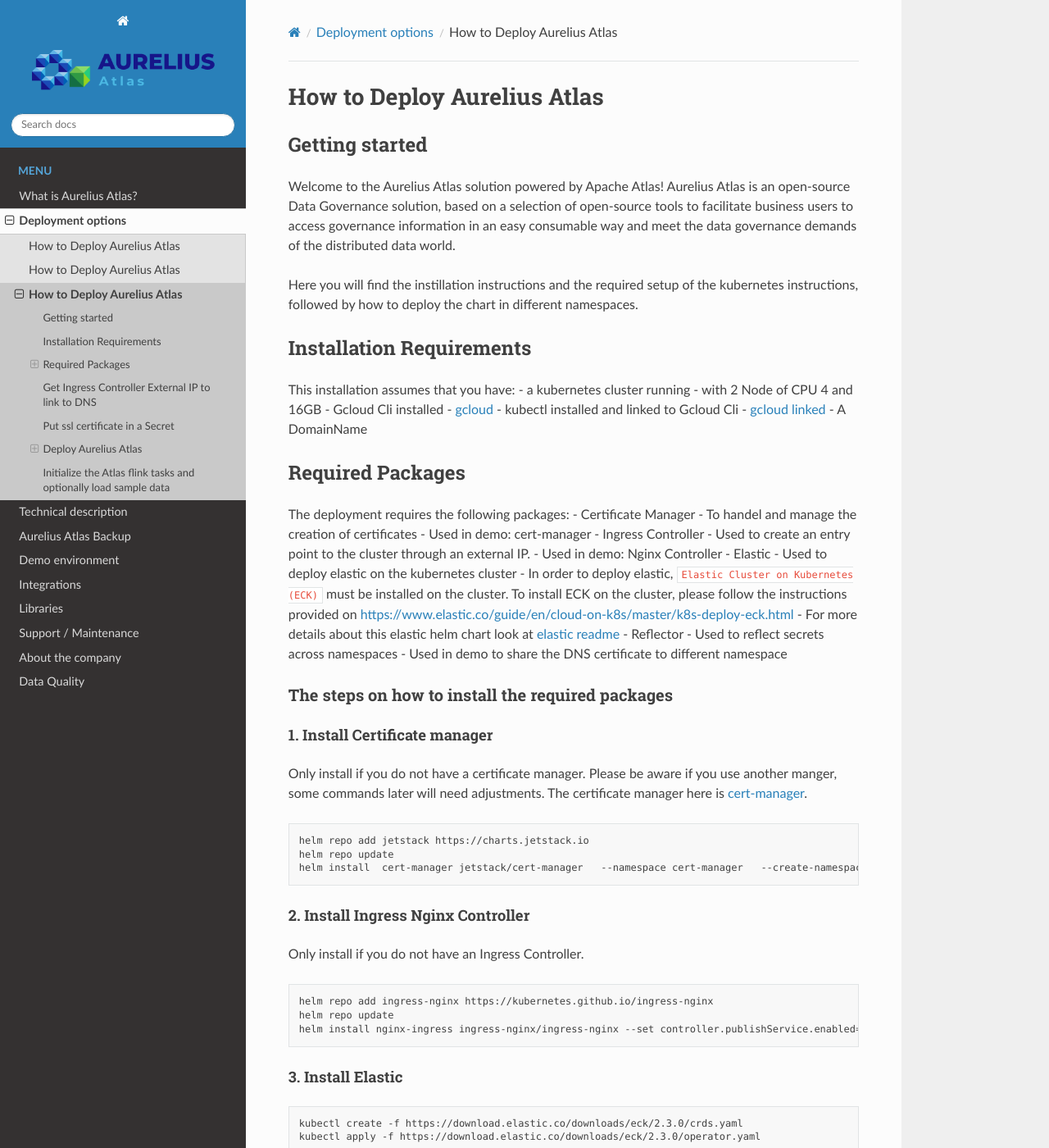
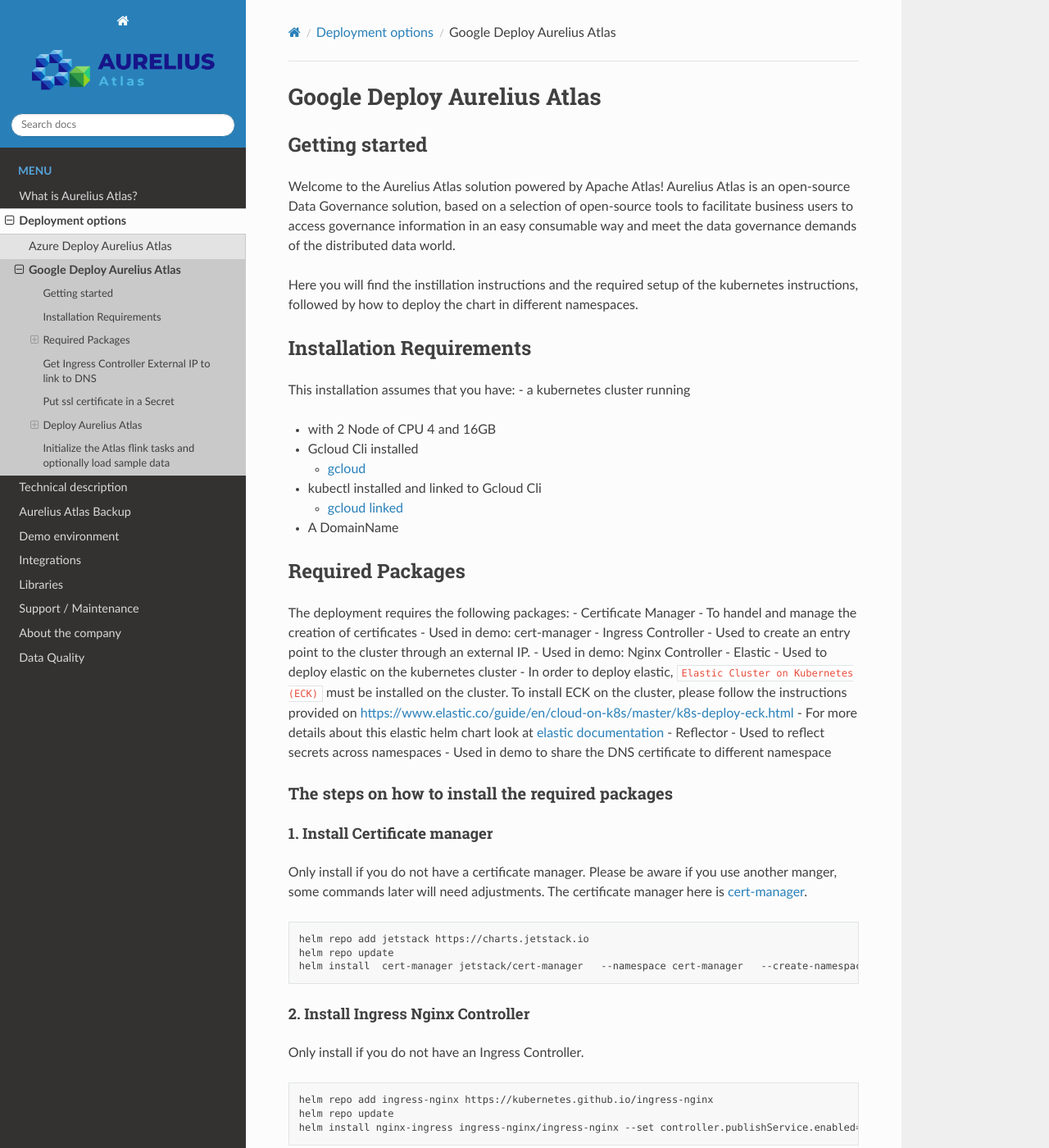
Before and after one commit to aureliusenterprise/doc_technical_manual, a Sphinx documentation site: the page built from DOc/docs/source/Options/Deployment/helm_google_deployment.rst, in a window 1280 px wide and 1400 px high. Shown: the whole window at 82% size. Built offline with Sphinx 7.4.7 and the Read the Docs theme 2.0.0, drawn with Linux system fonts in a browser that asks for light colours; pages that are not in the unit, such as notebooks, are missing from menus.

Commit message:
fixed reference

```diff
--- a/DOc/docs/source/Options/Deployment/helm_google_deployment.rst
+++ b/DOc/docs/source/Options/Deployment/helm_google_deployment.rst
@@ -1,5 +1,6 @@
-How to Deploy Aurelius Atlas
+Google Deploy Aurelius Atlas
 ============================
+.. _google-deployment:
 
 Getting started
 ---------------
@@ -18,10 +19,17 @@
 -------------------------
 
 This installation assumes that you have: - a kubernetes cluster running
-- with 2 Node of CPU 4 and 16GB - Gcloud Cli installed -
-`gcloud <https://cloud.google.com/sdk/docs/install#deb>`__ - kubectl
-installed and linked to Gcloud Cli - `gcloud
-linked <https://cloud.google.com/kubernetes-engine/docs/how-to/cluster-access-for-kubectl#gcloud>`__
+
+- with 2 Node of CPU 4 and 16GB
+
+- Gcloud Cli installed
+
+  - `gcloud <https://cloud.google.com/sdk/docs/install#deb>`__
+
+- kubectl installed and linked to Gcloud Cli
+
+  - `gcloud linked <https://cloud.google.com/kubernetes-engine/docs/how-to/cluster-access-for-kubectl#gcloud>`__
+
 - A DomainName
 
 Required Packages
@@ -37,7 +45,7 @@
 the instructions provided on
 https://www.elastic.co/guide/en/cloud-on-k8s/master/k8s-deploy-eck.html
 - For more details about this elastic helm chart look at `elastic
-readme <./charts/elastic/README.md>`__ - Reflector - Used to reflect
+documentation <./charts/elastic/README.md>`__ - Reflector - Used to reflect
 secrets across namespaces - Used in demo to share the DNS certificate to
 different namespace
 
```
Also changed, not shown: other parts of DOc/docs/source/Options/Deployment/helm_google_deployment.rst (+2 -6 lines), DOc/docs/source/Options/Deployment/helm_azure_deployment.rst (+15 -12 lines), DOc/docs/source/Options/deployment.rst (+4 -5 lines), DOc/docs/source/Options/Deployment/img.png (added), DOc/docs/source/Options/Deployment/img_1.png (added).
